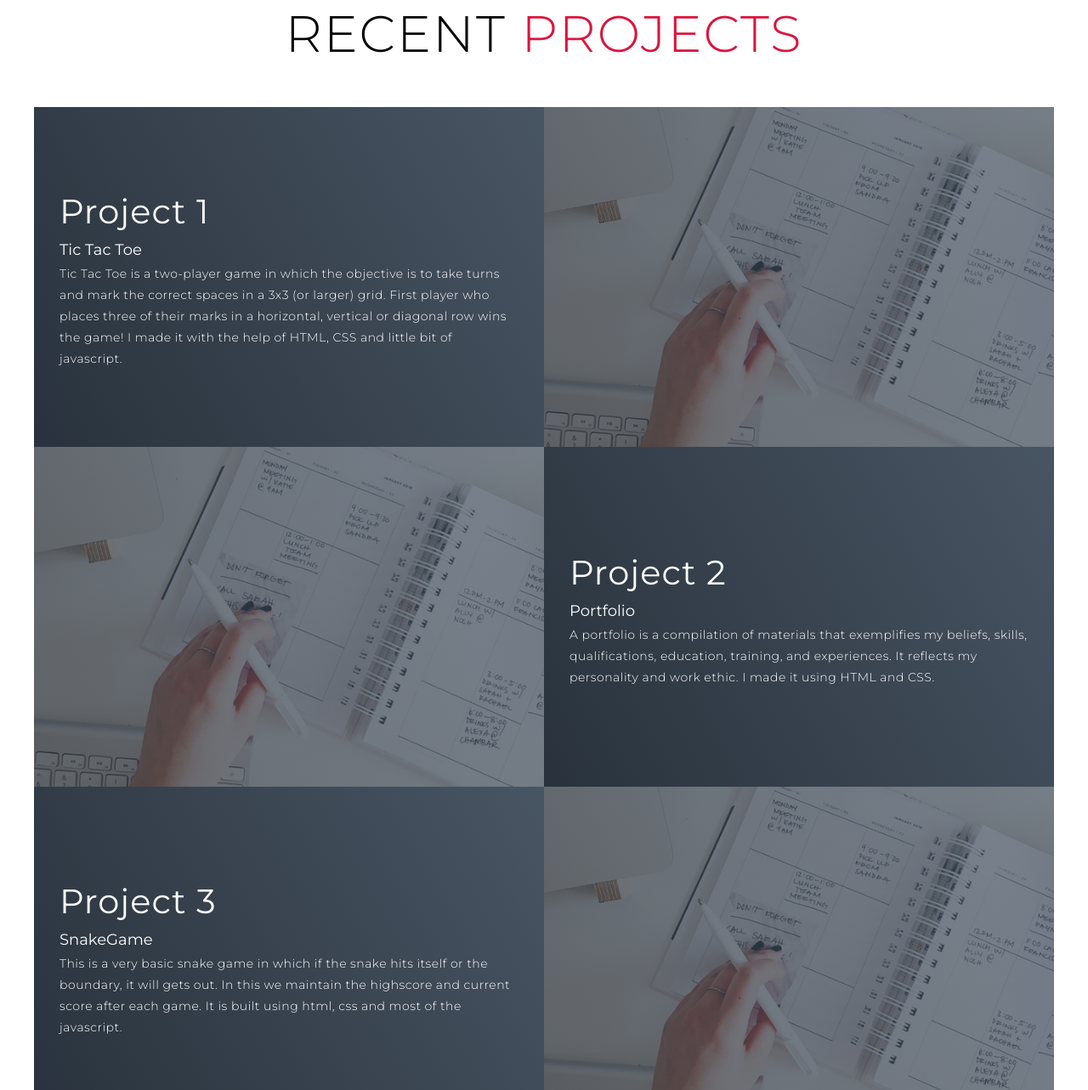
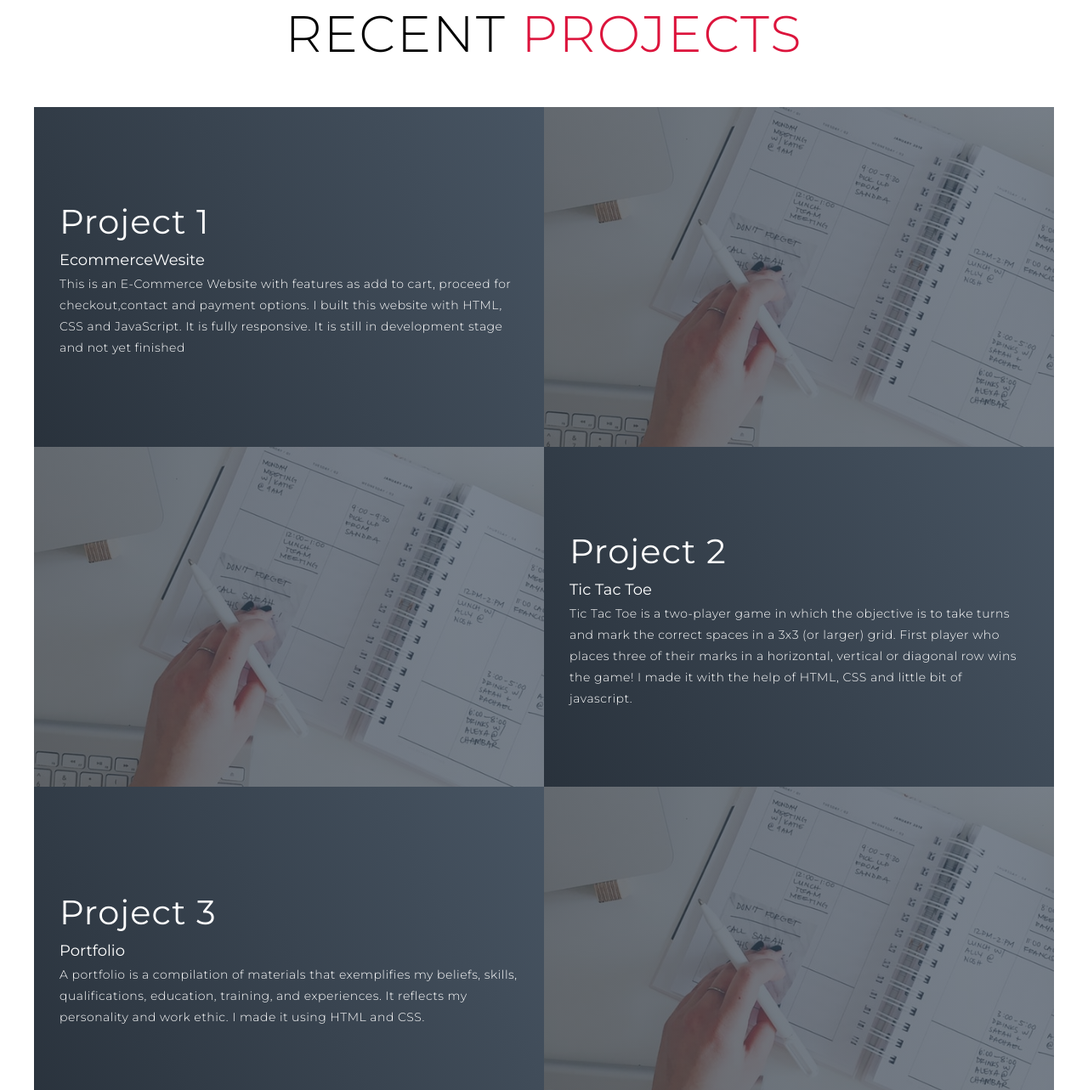
Before and after one commit to sumi77799/Portfolio, a plain HTML site: page index.html in a window 1280 px wide. Shown: the part 1697-2980 px from the top of the page at 85% size. Drawn offline with Linux system fonts and the light colour scheme.

Commit message:
Update index.html

```diff
--- a/index.html
+++ b/index.html
@@ -89,7 +89,18 @@
             <div class="all-projects">
                 <div class="project-item">
                     <div class="project-info">
-                        <a href="https://github.com/sumi77799/TicTacToe" class="happy">Project 1</a>
+                        <a href="https://github.com/sumi77799/EcommerceWesite" class="happy">Project 1</a>
+                        <h2>EcommerceWesite</h2>
+                        <p>This is an E-Commerce Website with features as add to cart, proceed for checkout,contact and payment options. I built this website with HTML, CSS and JavaScript. It is fully responsive. It is still in development stage and not
+                            yet finished</p>
+                    </div>
+                    <div class="project-img">
+                        <img src="./img/img-1.png" alt="img">
+                    </div>
+                </div>
+                <div class="project-item">
+                    <div class="project-info">
+                        <a href="https://github.com/sumi77799/TicTacToe" class="happy">Project 2</a>
                         <!-- <h1>Project 1</h1> -->
                         <h2>Tic Tac Toe</h2>
                         <p>Tic Tac Toe is a two-player game in which the objective is to take turns and mark the correct spaces in a 3x3 (or larger) grid. First player who places three of their marks in a horizontal, vertical or diagonal row wins the game!
@@ -101,7 +112,7 @@
                 </div>
                 <div class="project-item">
                     <div class="project-info">
-                        <a href="https://github.com/sumi77799/Portfolio" class="happy">Project 2</a>
+                        <a href="https://github.com/sumi77799/Portfolio" class="happy">Project 3</a>
                         <h2>Portfolio</h2>
                         <p>A portfolio is a compilation of materials that exemplifies my beliefs, skills, qualifications, education, training, and experiences. It reflects my personality and work ethic. I made it using HTML and CSS.</p>
                     </div>
@@ -111,7 +122,7 @@
                 </div>
                 <div class="project-item">
                     <div class="project-info">
-                        <a href="https://github.com/sumi77799/SnakeGame" class="happy">Project 3</a>
+                        <a href="https://github.com/sumi77799/SnakeGame" class="happy">Project 4</a>
                         <h2>SnakeGame</h2>
                         <p>This is a very basic snake game in which if the snake hits itself or the boundary, it will gets out. In this we maintain the highscore and current score after each game. It is built using html, css and most of the javascript. </p>
                     </div>
@@ -121,7 +132,7 @@
                 </div>
                 <div class="project-item">
                     <div class="project-info">
-                        <a href="https://github.com/sumi77799/Memory-Matching-Game" class="happy">Project 4</a>
+                        <a href="https://github.com/sumi77799/Memory-Matching-Game" class="happy">Project 5</a>
                         <h2>Memory Matching Game</h2>
                         <p>Memory Matching Game is a straightforward and entertaining online fun game, which contains various levels. It also determines how long it takes a player to complete the game and how many moves they need to make. This project was
                             created with JavaScript, HTML, and CSS.
```
